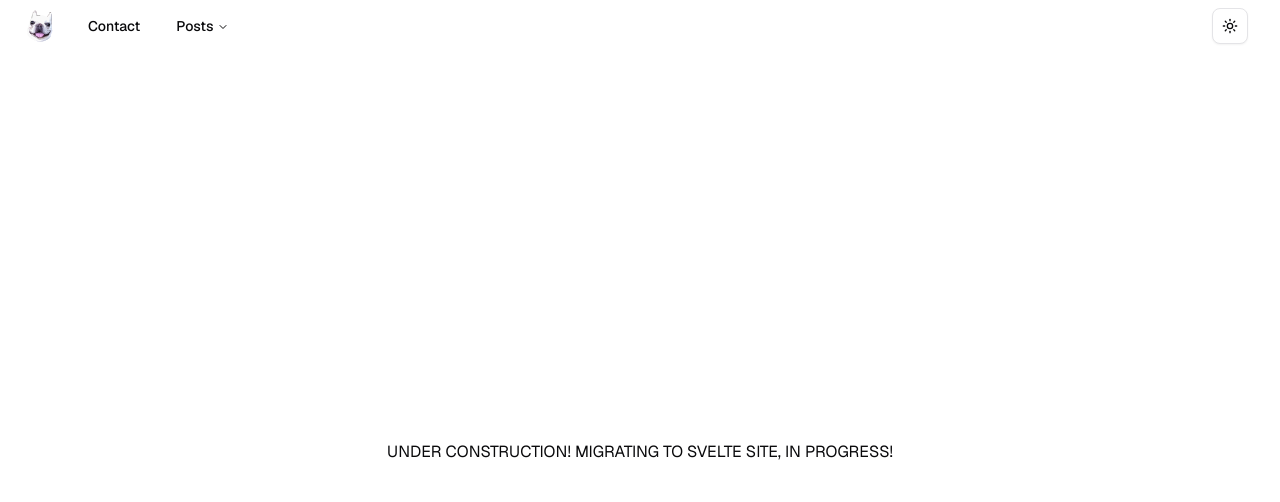
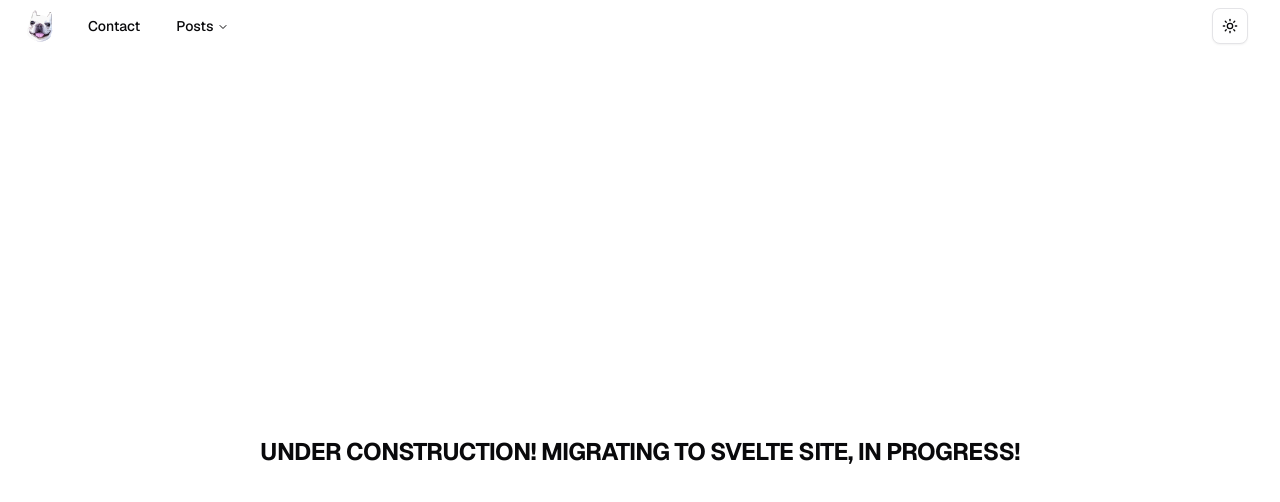
Before and after one commit to seanchacha/seanchacha.github.io, a SvelteKit app: page / in a window 1280 px wide. Shown: the top 502 px of the page. Built offline with nearby package versions, Linux system fonts and the light colour scheme.

Commit message:
change main page text

```diff
--- a/src/routes/+page.svelte
+++ b/src/routes/+page.svelte
@@ -2,6 +2,6 @@
 </script>
 
 
-<div class="flex flex-col items-center justify-center min-h-screen">
-	<h1>UNDER CONSTRUCTION! MIGRATING TO SVELTE SITE, IN PROGRESS!</h1>
+<div class="flex flex-col items-center justify-center min-h-screen px-12">
+	<h3 class="scroll-m-20 text-2xl font-semibold tracking-tight">UNDER CONSTRUCTION! MIGRATING TO SVELTE SITE, IN PROGRESS!</h3>
 </div>
```
